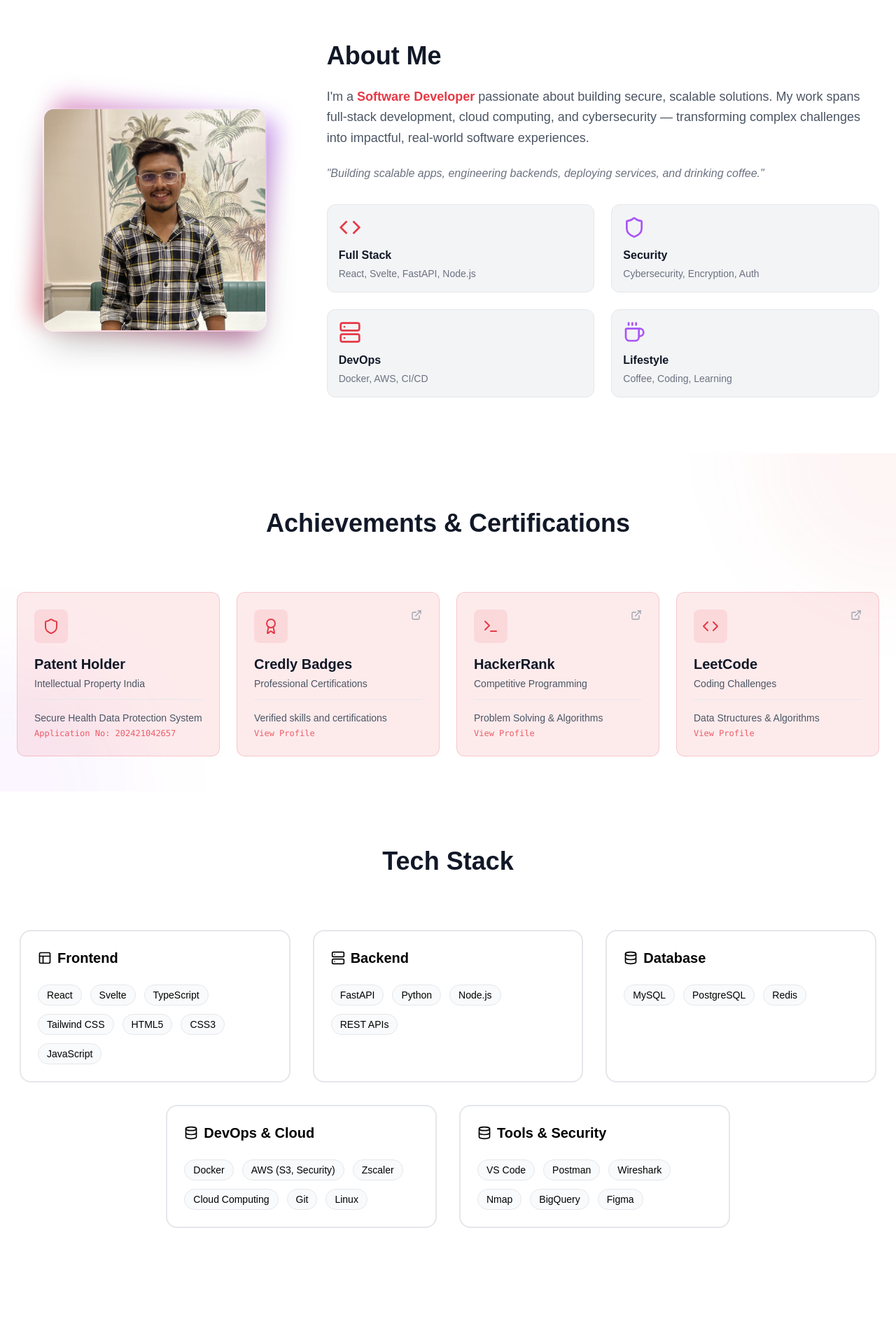
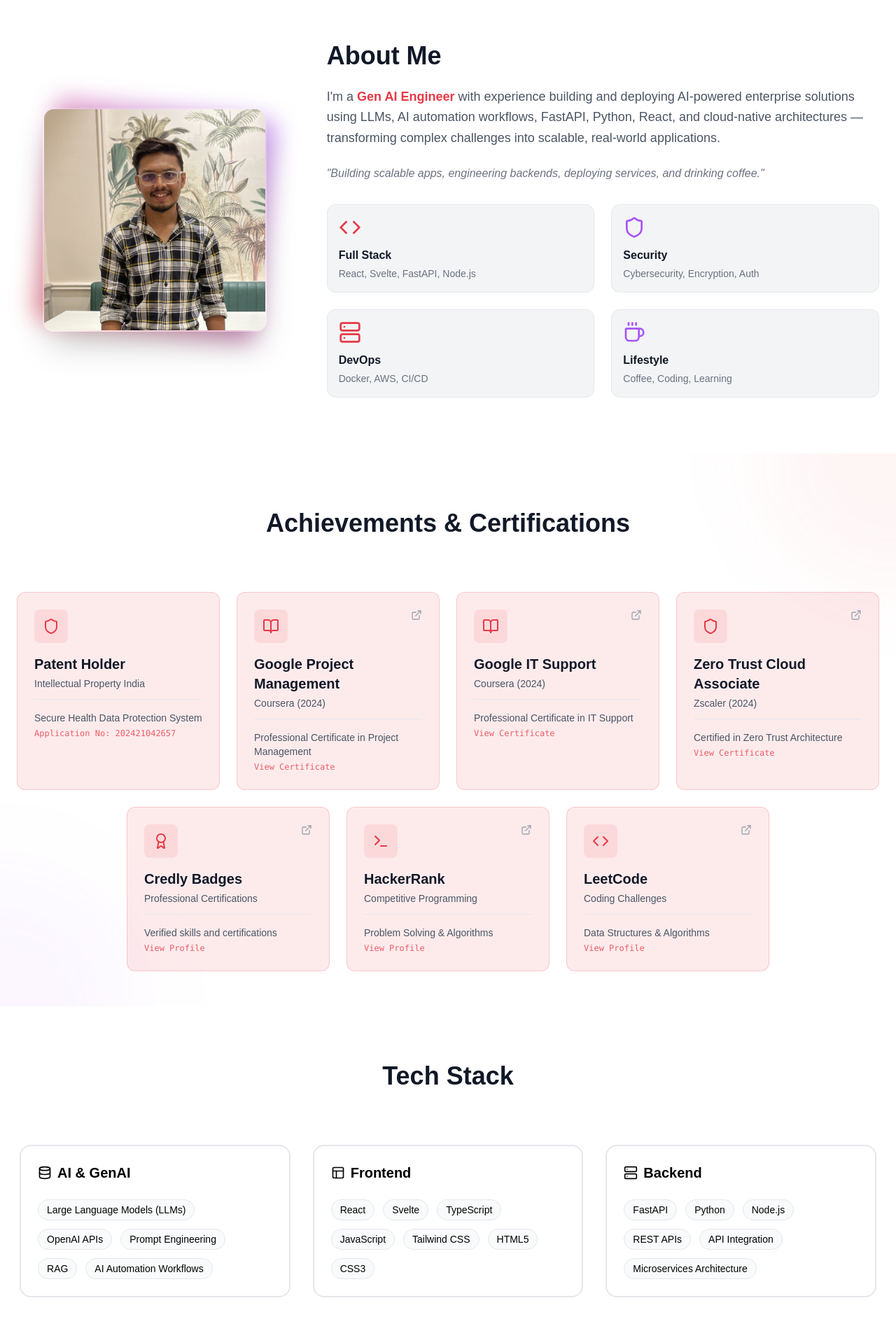
Before and after one commit to prathameshratthe/prathameshratthe.github.io, a Svelte app: page / in a window 1280 px wide. Shown: the part 820-2705 px from the top of the page at 70% size. Built offline with nearby package versions, Linux system fonts and the light colour scheme; a web font is replaced by a local one.

Commit message:
Update About, Hero, Tech Stack, and Certifications to match Apr 2026 resume

```diff
--- a/src/components/About.svelte
+++ b/src/components/About.svelte
@@ -57,11 +57,11 @@
                     class="text-gray-600 dark:text-gray-300 text-lg leading-relaxed mb-6"
                 >
                     I'm a <span class="text-primary font-semibold"
-                        >Software Developer</span
-                    > passionate about building secure, scalable solutions. My work
-                    spans full-stack development, cloud computing, and cybersecurity
-                    — transforming complex challenges into impactful, real-world
-                    software experiences.
+                        >Gen AI Engineer</span
+                    > with experience building and deploying AI-powered enterprise
+                    solutions using LLMs, AI automation workflows, FastAPI, Python,
+                    React, and cloud-native architectures — transforming complex
+                    challenges into scalable, real-world applications.
                 </p>
 
                 <p class="text-gray-500 dark:text-gray-400 mb-8 italic">
--- a/src/components/Achievements.svelte
+++ b/src/components/Achievements.svelte
@@ -2,7 +2,7 @@
     import { onMount } from "svelte";
     import { gsap } from "gsap";
     import { ScrollTrigger } from "gsap/ScrollTrigger";
-    import { Award, ExternalLink, Shield, Code, Terminal } from "lucide-svelte";
+    import { Award, ExternalLink, Shield, Code, Terminal, BookOpen } from "lucide-svelte";
 
     gsap.registerPlugin(ScrollTrigger);
 
@@ -19,6 +19,39 @@
             bg: "bg-primary/10 dark:bg-green-400/10",
             border: "border-primary/20 dark:border-green-400/20",
             link: "#",
+        },
+        {
+            title: "Google Project Management",
+            organization: "Coursera (2024)",
+            description: "Professional Certificate in Project Management",
+            id: "View Certificate",
+            icon: BookOpen,
+            color: "text-primary dark:text-blue-400",
+            bg: "bg-primary/10 dark:bg-blue-400/10",
+            border: "border-primary/20 dark:border-blue-400/20",
+            link: "https://www.credly.com/users/prathameshratthe",
+        },
+        {
+            title: "Google IT Support",
+            organization: "Coursera (2024)",
+            description: "Professional Certificate in IT Support",
+            id: "View Certificate",
+            icon: BookOpen,
+            color: "text-primary dark:text-blue-400",
+            bg: "bg-primary/10 dark:bg-blue-400/10",
+            border: "border-primary/20 dark:border-blue-400/20",
+            link: "https://www.credly.com/users/prathameshratthe",
+        },
+        {
+            title: "Zero Trust Cloud Associate",
+            organization: "Zscaler (2024)",
+            description: "Certified in Zero Trust Architecture",
+            id: "View Certificate",
+            icon: Shield,
+            color: "text-primary dark:text-cyan-400",
+            bg: "bg-primary/10 dark:bg-cyan-400/10",
+            border: "border-primary/20 dark:border-cyan-400/20",
+            link: "https://www.credly.com/users/prathameshratthe",
         },
         {
             title: "Credly Badges",
--- a/src/components/Hero.svelte
+++ b/src/components/Hero.svelte
@@ -15,7 +15,7 @@
   const roles = [
     "Full Stack Developer",
     "Cybersecurity Engineer",
-    "AI/ML Engineer",
+    "Gen AI Engineer",
   ];
   let currentRoleIndex = 0;
   let displayedText = "";
--- a/src/data/stack.ts
+++ b/src/data/stack.ts
@@ -5,23 +5,27 @@ export interface TechCategory {
 
 export const techStack: TechCategory[] = [
     {
+        name: "AI & GenAI",
+        skills: ["Large Language Models (LLMs)", "OpenAI APIs", "Prompt Engineering", "RAG", "AI Automation Workflows"]
+    },
+    {
         name: "Frontend",
-        skills: ["React", "Svelte", "TypeScript", "Tailwind CSS", "HTML5", "CSS3", "JavaScript"]
+        skills: ["React", "Svelte", "TypeScript", "JavaScript", "Tailwind CSS", "HTML5", "CSS3"]
     },
     {
         name: "Backend",
-        skills: ["FastAPI", "Python", "Node.js", "REST APIs"]
+        skills: ["FastAPI", "Python", "Node.js", "REST APIs", "API Integration", "Microservices Architecture"]
     },
     {
         name: "Database",
-        skills: ["MySQL", "PostgreSQL", "Redis"]
+        skills: ["PostgreSQL", "MySQL", "Redis"]
     },
     {
-        name: "DevOps & Cloud",
-        skills: ["Docker", "AWS (S3, Security)", "Zscaler", "Cloud Computing", "Git", "Linux"]
+        name: "Cloud & DevOps",
+        skills: ["AWS (S3, EC2, Lambda, API Gateway)", "Docker", "CI/CD Pipelines", "Git", "GitHub Actions"]
     },
     {
-        name: "Tools & Security",
-        skills: ["VS Code", "Postman", "Wireshark", "Nmap", "BigQuery", "Figma"]
+        name: "Security",
+        skills: ["JWT", "OAuth", "AES & RSA Encryption", "Secure API Architecture"]
     }
 ];
```
